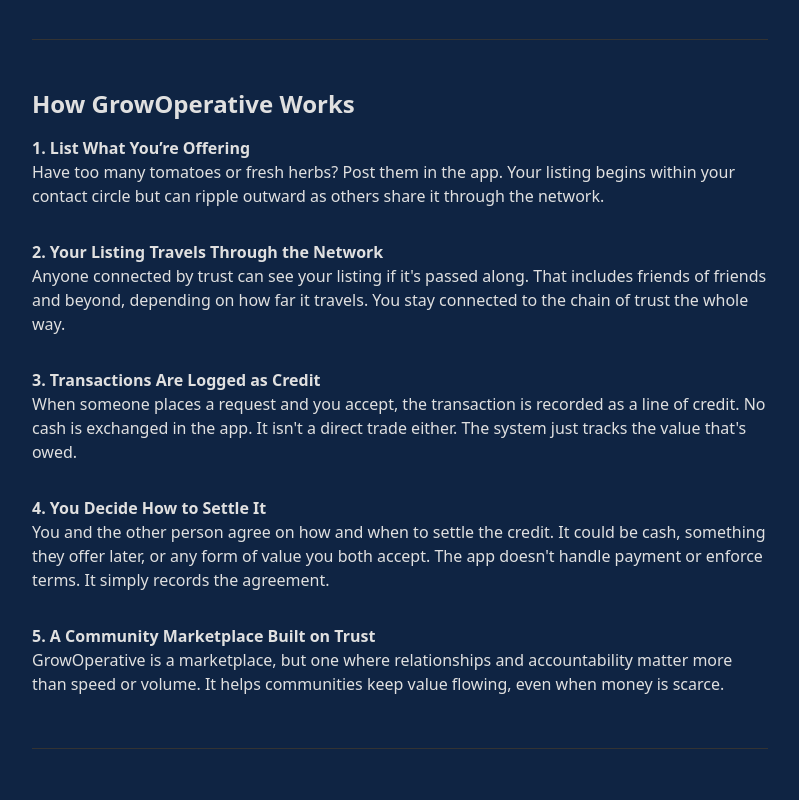
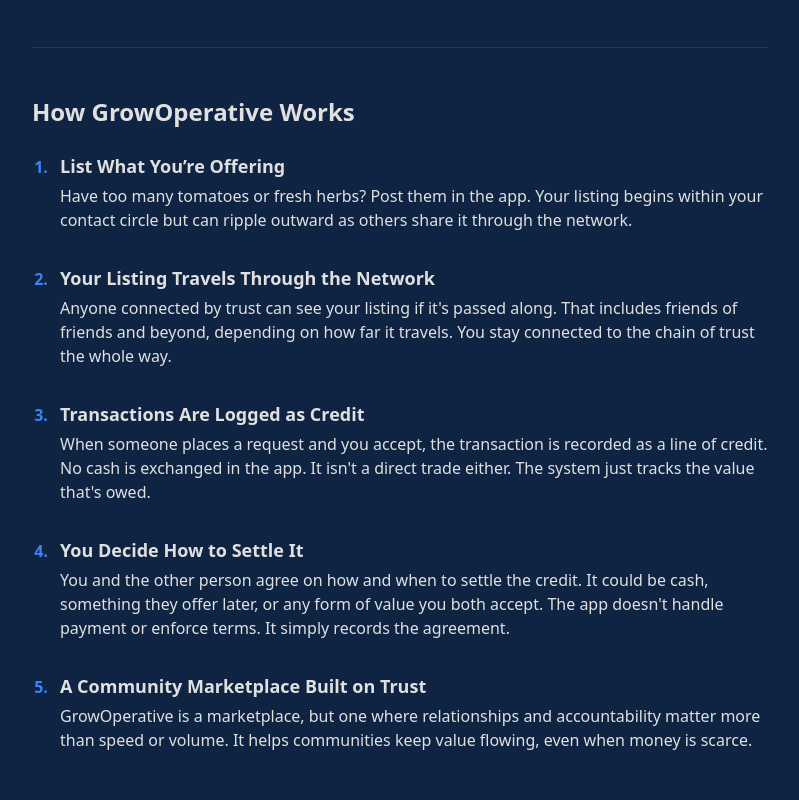
Before and after one commit to rheos/foaf-next-site, a Next.js app: page /growoperative in a window 1280 px wide. Shown: the part 620-1420 px from the top of the page, without its empty margins (240-1039 px from the left). Built offline with nearby package versions, Linux system fonts and the light colour scheme.

Commit message:
make formatting more consistent

```diff
--- a/src/app/get-involved/page.tsx
+++ b/src/app/get-involved/page.tsx
@@ -12,7 +12,7 @@
       </Section>
 
       <Section>
-        <h2 className="text-2xl font-semibold mb-2">Support the Mission</h2>
+        <h2 className="section-heading">Support the Mission</h2>
         <p className="mb-4">
           FOAF Foundation is seeking aligned partners and early-stage funders who share our belief
           that local resilience, peer-to-peer infrastructure, and mutual credit systems are essential
@@ -28,7 +28,7 @@
       </Section>
 
       <Section>
-        <h2 className="text-2xl font-semibold mb-2">Contact & Collaboration</h2>
+        <h2 className="section-heading">Contact & Collaboration</h2>
         <p className="mb-2">
           If you're interested in supporting our work, piloting a local implementation, or collaborating
           in any capacity, please reach out:
--- a/src/app/globals.css
+++ b/src/app/globals.css
@@ -18,7 +18,6 @@
   body.theme-day {
     --background: 0 0% 100%;
     --foreground: 222.2 84% 4.9%;
-    /* nav-header-bg remains unchanged for nav/header/footer */
   }
 
   a {
@@ -37,7 +36,7 @@
 /* Custom component styles */
 @layer components {
   .section-heading {
-    @apply text-xl font-semibold mb-2;
+    @apply text-2xl font-semibold mb-4;
   }
 
   .content-list {
@@ -48,8 +47,16 @@
     @apply underline text-blue-400 hover:text-blue-200 transition-colors;
   }
 
-  /* Navigation styles */
-  nav, header {
+  .badge-list {
+    @apply list-decimal pl-5 mt-6;
+  }
+
+  .badge-list li {
+    @apply mb-8 pl-2;
+  }
+
+  nav,
+  header {
     display: block;
     width: 100vw;
     margin-left: calc(50% - 50vw);
@@ -59,14 +66,20 @@
     margin-top: 0 !important;
     margin-bottom: 0 !important;
   }
+
   nav {
     @apply fixed top-0 left-0 right-0 bg-[hsl(var(--nav-header-bg))] backdrop-blur-sm border-b border-foreground/10 z-50;
   }
+
   header {
     @apply text-[hsl(var(--nav-header-foreground))] bg-[hsl(var(--nav-header-bg))] py-8 px-4 mb-8 pt-16;
     margin-top: 0 !important;
   }
-  nav, nav *:not(.theme-toggle), header, header * {
+
+  nav,
+  nav *:not(.theme-toggle),
+  header,
+  header * {
     color: hsl(var(--nav-header-foreground)) !important;
   }
 
@@ -106,12 +119,15 @@
       @apply block;
       display: flex;
     }
+
     #menu {
       @apply hidden flex-col w-full mt-0 bg-[hsl(var(--nav-header-bg))] text-[hsl(var(--nav-header-foreground))] shadow-2xl border border-foreground/10 rounded-b-lg whitespace-normal absolute left-0 right-0 top-full z-50;
     }
+
     #menu.open {
       @apply flex;
     }
+
     #menu li {
       @apply pl-6 py-3 text-lg;
     }
@@ -122,14 +138,23 @@
       @apply hidden;
       display: none;
     }
+
     #menu {
       @apply flex flex-row justify-center static bg-transparent shadow-none border-none rounded-none !important;
       display: flex !important;
     }
+
     #menu li {
       @apply mx-4 border-none bg-transparent p-0 pl-0 py-0 text-base;
     }
   }
+}
+
+/* Raw CSS for ::marker (Tailwind @apply doesn't support it) */
+.badge-list li::marker {
+  font-weight: 600;
+  font-size: 1rem;
+  color: hsl(217, 91%, 60%); /* Tailwind blue-400 in HSL */
 }
 
 /* Custom utility styles */
--- a/src/app/growoperative/page.tsx
+++ b/src/app/growoperative/page.tsx
@@ -12,7 +12,7 @@
       </Section>
 
       <Section>
-        <h2 className="text-2xl font-semibold mb-2">What Is GrowOperative?</h2>
+        <h2 className="section-heading">What Is GrowOperative?</h2>
         <p>
           GrowOperative is the first application built on the FOAF protocol. It helps gardeners and neighbors
           coordinate food sharing through a distributed request and fulfillment system. It is designed to
@@ -21,61 +21,62 @@
       </Section>
 
       <Section>
-        <h2 className="text-2xl font-semibold mb-4">How GrowOperative Works</h2>
-        <div className="space-y-8">
-          <div>
-            <h3 className="font-bold">1. List What You’re Offering</h3>
+        <h2 className="section-heading">How GrowOperative Works</h2>
+
+        <ol className="badge-list">
+            <li>
+            <p className="font-semibold text-lg mb-1">List What You’re Offering</p>
             <p>
                 Have too many tomatoes or fresh herbs? Post them in the app. Your listing begins within your contact
                 circle but can ripple outward as others share it through the network.
             </p>
-          </div>
-          <div>
-            <h3 className="font-bold">2. Your Listing Travels Through the Network</h3>
+            </li>
+            <li>
+            <p className="font-semibold text-lg mb-1">Your Listing Travels Through the Network</p>
             <p>
                 Anyone connected by trust can see your listing if it's passed along. That includes friends of friends
                 and beyond, depending on how far it travels. You stay connected to the chain of trust the whole way.
             </p>
-          </div>
-          <div>
-            <h3 className="font-bold">3. Transactions Are Logged as Credit</h3>
+            </li>
+            <li>
+            <p className="font-semibold text-lg mb-1">Transactions Are Logged as Credit</p>
             <p>
                 When someone places a request and you accept, the transaction is recorded as a line of credit.
                 No cash is exchanged in the app. It isn't a direct trade either. The system just tracks the value that's owed.
             </p>
-          </div>
-          <div>
-            <h3 className="font-bold">4. You Decide How to Settle It</h3>
+            </li>
+            <li>
+            <p className="font-semibold text-lg mb-1">You Decide How to Settle It</p>
             <p>
-              You and the other person agree on how and when to settle the credit. It could be cash,
-              something they offer later, or any form of value you both accept. The app doesn't handle payment or
-              enforce terms. It simply records the agreement.
+                You and the other person agree on how and when to settle the credit. It could be cash, something they offer later,
+                or any form of value you both accept. The app doesn't handle payment or enforce terms. It simply records the agreement.
             </p>
-          </div>
-          <div>
-            <h3 className="font-bold">5. A Community Marketplace Built on Trust</h3>
+            </li>
+            <li>
+            <p className="font-semibold text-lg mb-1">A Community Marketplace Built on Trust</p>
             <p>
-              GrowOperative is a marketplace, but one where relationships and accountability matter more than
-              speed or volume. It helps communities keep value flowing, even when money is scarce.
+                GrowOperative is a marketplace, but one where relationships and accountability matter more than speed or volume.
+                It helps communities keep value flowing, even when money is scarce.
             </p>
-          </div>
-        </div>
+            </li>
+        </ol>
       </Section>
 
+
       <Section>
-        <h2 className="text-2xl font-semibold mb-2">Example Use Case</h2>
+        <h2 className="section-heading">Example Use Case</h2>
         <p>
           Mia has five pounds of extra tomatoes. She posts them on GrowOperative, visible to her trusted contacts.
           Chris, who is connected to Mia and also trusted by others, sees the post.
         </p>
         <p>
-          Chris’s friends Ana and Jordan view the tomatoes in their app. They know the tomatoes originated with Mia
+          Chris's friends Ana and Jordan view the tomatoes in their app. They know the tomatoes originated with Mia
           but see that the requisition will flow through Chris. Ana requests one pound, Jordan requests two.
           Chris adds two pounds for himself and submits a five-pound requisition to Mia on behalf of the group.
         </p>
         <p>
           Mia accepts. Chris picks up the tomatoes and distributes them to Ana, Jordan, and himself. Ana and Jordan
-          do not see each other’s participation or pricing. They only see that they are receiving tomatoes from Chris
+          do not see each other's participation or pricing. They only see that they are receiving tomatoes from Chris
           and that the source was Mia.
         </p>
         <p>
@@ -88,7 +89,7 @@
       </Section>
 
       <Section>
-        <h2 className="text-2xl font-semibold mb-2">RHEO Access and Network Borrowing</h2>
+        <h2 className="section-heading">RHEO Access and Network Borrowing</h2>
         <p>
           GrowOperative does not require users to hold RHEO tokens directly. Instead, RHEO can be temporarily borrowed
           from others in their network at the time of transaction. The value owed flows back to the origin of the token,
@@ -102,7 +103,7 @@
       </Section>
 
       <Section>
-        <h2 className="text-2xl font-semibold mb-2">Core Features</h2>
+        <h2 className="section-heading">Core Features</h2>
         <ul className="list-disc list-inside space-y-2">
           <li>Decentralized requisition flow across trust networks</li>
           <li>Privacy-aware fulfillment tracking</li>
@@ -113,9 +114,9 @@
       </Section>
 
       <Section>
-        <h2 className="text-2xl font-semibold mb-2">How It Is Different</h2>
+        <h2 className="section-heading">How It Is Different</h2>
         <ul className="list-disc list-inside space-y-2">
-          <li><strong>Unlike farmer’s markets:</strong> GrowOperative works digitally through social networks. No stalls, vendors, or fixed locations</li>
+          <li><strong>Unlike farmer's markets:</strong> GrowOperative works digitally through social networks. No stalls, vendors, or fixed locations</li>
           <li><strong>Unlike food banks:</strong> It is not charity. It supports value exchange and mutual accountability</li>
           <li><strong>Unlike barter groups:</strong> No need for direct matches. Value flows through trust paths and is logged transparently</li>
           <li><strong>Unlike selling apps:</strong> Listings are private and scoped to your network</li>
```
Also changed, not shown: src/app/tokens/page.tsx (+5 -5 lines), 1 other file (tests, documents, lock files or other folders). Lines whose indentation alone changed are shown as unchanged.
